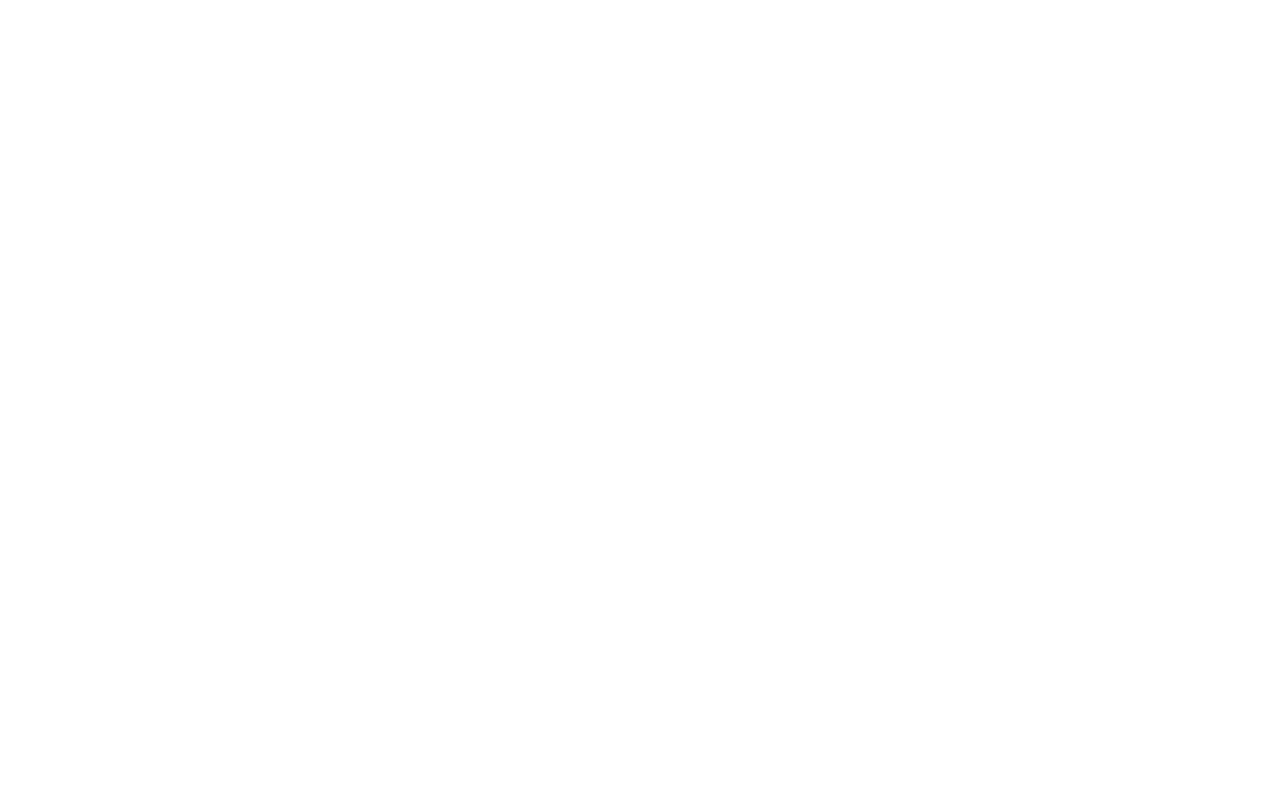
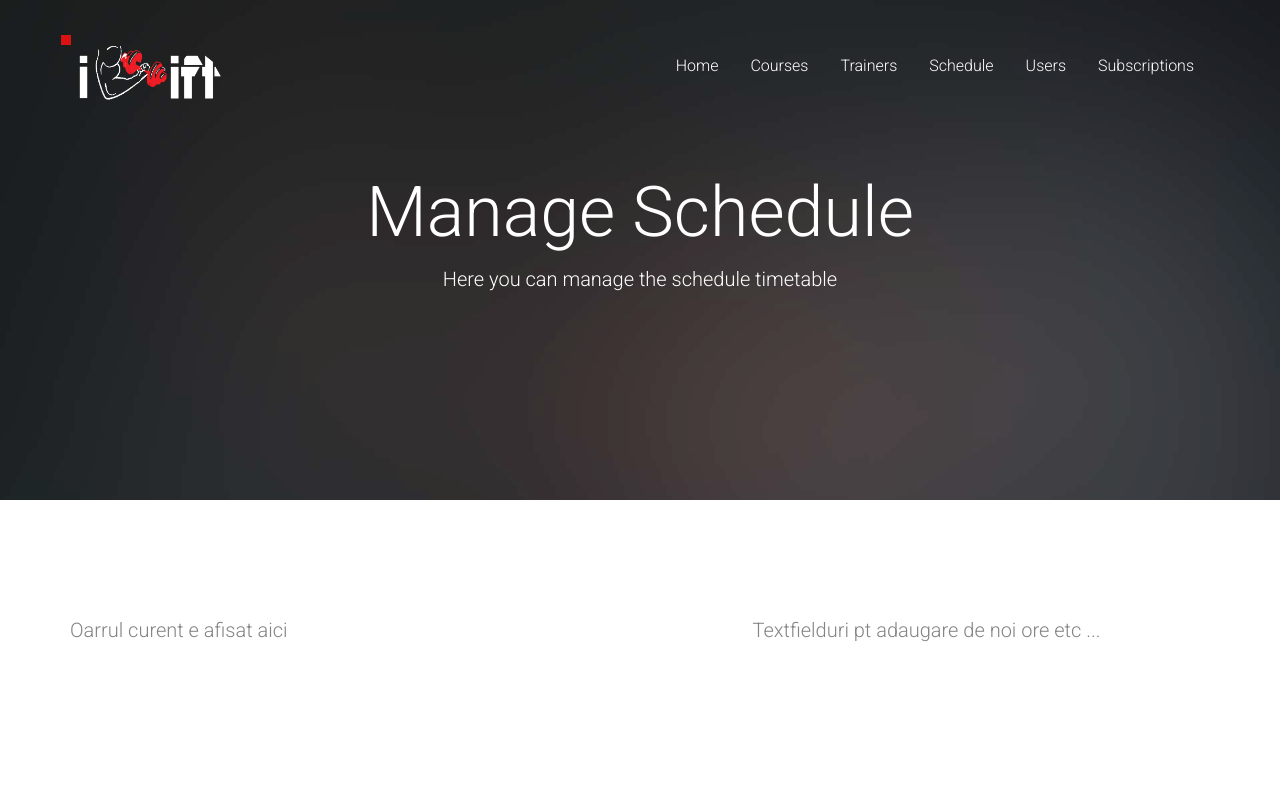
Before and after one commit to bmihaialexandru/ProiectColectiv, a React (Create React App) app in the folder WebApp/ClientApp/ilift/: page /manageschedules in a window 1280 px wide. Shown: the top 800 px of the page. Built offline with nearby package versions, Linux system fonts and the light colour scheme.

Commit message:
Created admin page

```diff
--- a/WebApp/ClientApp/ilift/src/App.js
+++ b/WebApp/ClientApp/ilift/src/App.js
@@ -8,6 +8,11 @@
 import {ContactPage} from './pages/ContactPage';
 import {SchedulePage} from './pages/SchedulePage';
 import {LoginPage} from './pages/LoginPage';
+import {CoursesPageAdmin} from './pages/CoursesPageAdmin';
+import {TrainersPageAdmin} from './pages/TrainersPageAdmin';
+import {SchedulePageAdmin} from './pages/SchedulePageAdmin';
+import {UsersPageAdmin} from './pages/UsersPageAdmin';
+import {AdminHome} from './pages/AdminHome';
 
 class App extends Component {
   render() {
@@ -22,6 +27,11 @@
             <Route exact path='/schedule' component={SchedulePage} />
             <Route exact path='/contact' component={ContactPage} />
             <Route exact path='/about' component={AboutPage} />
+            <Route exact path='/admin' component={AdminHome} />
+            <Route exact path='/managecourses' component={CoursesPageAdmin}/>
+            <Route exact path='/managetrainers' component={TrainersPageAdmin}/>
+            <Route exact path='/manageschedules' component={SchedulePageAdmin}/>
+            <Route exact path='/manageusers' component={UsersPageAdmin}/>
          </Switch>
       </div>
     </Router>
--- /dev/null
+++ b/WebApp/ClientApp/ilift/src/components/HeaderAdmin.js
@@ -0,0 +1,37 @@
+import React, { Component } from 'react';
+import { Link } from 'react-router-dom';
+
+export class HeaderAdmin extends Component {
+
+
+  render() {
+        return (
+        <div id="fh5co-header">
+        <header id="fh5co-header-section">
+        <div className="container">
+            <div className="nav-header">
+                <h1 id="fh5co-logo"><Link to={'/'}><div className="header-logo-ilift"></div></Link></h1>
+
+                <nav id="fh5co-menu-wrap" role="navigation">
+                    <ul className="sf-menu" id="fh5co-primary-menu">
+                        <li className="active">
+                            <Link to={'/admin'}>Home</Link>
+                        </li>
+                        <li>
+                            <Link  to={'/managecourses'}>Courses</Link>
+                        </li>
+                        <li>
+                            <Link to={'/managetrainers'}>Trainers</Link>
+                        </li>
+                        <li><Link to={'/manageschedules'}>Schedule</Link></li>
+                        <li><Link to={'/manageusers'}>Users</Link></li>
+                        <li><Link to={'/managesubscpritions'}>Subscriptions</Link></li>
+                    </ul>
+                </nav>
+            </div>
+        </div>
+        </header>
+        </div>
+    );
+  }
+}
--- /dev/null
+++ b/WebApp/ClientApp/ilift/src/pages/AdminHome.js
@@ -0,0 +1,52 @@
+import React, { Component } from 'react';
+import {Footer} from '../components/Footer';
+import {HeaderAdmin} from '../components/HeaderAdmin';
+
+
+export class AdminHome extends Component {
+   componentWillReceiveProps(nextProps){
+    console.log("homeadmin");
+    window.location.reload();
+  }
+
+  render() {
+      return (
+        <div id="fh5co-wrapper">
+        <div id="fh5co-page">
+
+        <HeaderAdmin/>
+
+        <div className="fh5co-parallax back-4" data-stellar-background-ratio="0.5">
+          <div className="overlay"></div>
+          <div className="container">
+            <div className="row">
+              <div className="col-md-8 col-md-offset-2 col-sm-12 col-sm-offset-0 col-xs-12 col-xs-offset-0 text-center fh5co-table">
+                <div className="fh5co-intro fh5co-table-cell animate-box">
+                  <h1 className="text-center">Hello , admin !</h1>
+                  <p> Here you can manage all the page data </p>
+                </div>
+              </div>
+            </div>
+          </div>
+        </div>
+
+        <div id="fh5co-team-section">
+        <div className="container">
+          <div>Punem toate inputurile pt admin</div>
+          <div className="row about">
+            <div className="col-md-12 col-md-offset-0 animate-box">
+              <p>Info pt admin etc.. </p>
+            </div>
+          </div>
+
+
+
+        </div>
+      </div>
+
+        <Footer/>
+        </div>
+        </div>
+      );
+  }
+}
--- /dev/null
+++ b/WebApp/ClientApp/ilift/src/pages/CoursesPageAdmin.js
@@ -0,0 +1,49 @@
+import React, { Component } from 'react';
+import {HeaderAdmin} from '../components/HeaderAdmin';
+import {Footer} from '../components/Footer';
+
+export class CoursesPageAdmin extends Component {
+  render() {
+      return (
+        <div id="fh5co-wrapper">
+        <div id="fh5co-page">
+
+        <HeaderAdmin/>
+
+        <div className="fh5co-parallax back-4" data-stellar-background-ratio="0.5">
+          <div className="overlay"></div>
+          <div className="container">
+            <div className="row">
+              <div className="col-md-8 col-md-offset-2 col-sm-12 col-sm-offset-0 col-xs-12 col-xs-offset-0 text-center fh5co-table">
+                <div className="fh5co-intro fh5co-table-cell animate-box">
+                  <h1 className="text-center">Manage Courses </h1>
+                  <p> Here you can manage all the Courses </p>
+                </div>
+              </div>
+            </div>
+          </div>
+        </div>
+
+      <div id="fh5co-team-section">
+        <div className="container">
+
+          <div className="row about">
+            <div className="col-md-7 col-md-offset-0 animate-box">
+              <p>ListView cursuri </p>
+            </div>
+
+            <div className="col-md-5 col-md-offset-0 animate-box">
+              <p>Input pt add cursuri </p>
+            </div>
+
+          </div>
+        </div>
+      </div>
+
+
+        <Footer/>
+        </div>
+        </div>
+      );
+  }
+}
--- /dev/null
+++ b/WebApp/ClientApp/ilift/src/pages/SchedulePageAdmin.js
@@ -0,0 +1,52 @@
+import React, { Component } from 'react';
+import {HeaderAdmin} from '../components/HeaderAdmin';
+import {Footer} from '../components/Footer';
+
+export class SchedulePageAdmin extends Component {
+  componentWillReceiveProps(nextProps){
+    window.location.reload();
+  }
+  render() {
+      return (
+        <div id="fh5co-wrapper">
+        <div id="fh5co-page">
+
+        <HeaderAdmin/>
+
+        <div className="fh5co-parallax back-4" data-stellar-background-ratio="0.5">
+          <div className="overlay"></div>
+          <div className="container">
+            <div className="row">
+              <div className="col-md-8 col-md-offset-2 col-sm-12 col-sm-offset-0 col-xs-12 col-xs-offset-0 text-center fh5co-table">
+                <div className="fh5co-intro fh5co-table-cell animate-box">
+                  <h1 className="text-center">Manage Schedule </h1>
+                  <p> Here you can manage the schedule timetable </p>
+                </div>
+              </div>
+            </div>
+          </div>
+        </div>
+
+      <div id="fh5co-team-section">
+        <div className="container">
+
+          <div className="row about">
+            <div className="col-md-7 col-md-offset-0 animate-box">
+              <p>Oarrul curent e afisat aici </p>
+            </div>
+
+            <div className="col-md-5 col-md-offset-0 animate-box">
+              <p>Textfielduri pt adaugare de noi ore etc ...</p>
+            </div>
+
+          </div>
+        </div>
+      </div>
+
+
+        <Footer/>
+        </div>
+        </div>
+      );
+  }
+}
--- /dev/null
+++ b/WebApp/ClientApp/ilift/src/pages/TrainersPageAdmin.js
@@ -0,0 +1,49 @@
+import React, { Component } from 'react';
+import {HeaderAdmin} from '../components/HeaderAdmin';
+import {Footer} from '../components/Footer';
+
+export class TrainersPageAdmin extends Component {
+  componentWillReceiveProps(nextProps){
+    window.location.reload();
+  }
+  render() {
+      return (
+        <div id="fh5co-wrapper">
+        <div id="fh5co-page">
+
+        <HeaderAdmin/>
+
+        <div className="fh5co-parallax back-4" data-stellar-background-ratio="0.5">
+          <div className="overlay"></div>
+          <div className="container">
+            <div className="row">
+              <div className="col-md-8 col-md-offset-2 col-sm-12 col-sm-offset-0 col-xs-12 col-xs-offset-0 text-center fh5co-table">
+                <div className="fh5co-intro fh5co-table-cell animate-box">
+                  <h1 className="text-center">Manage Trainers </h1>
+                  <p> Here you can manage all the trainers </p>
+                </div>
+              </div>
+            </div>
+          </div>
+        </div>
+
+        <div id="fh5co-team-section">
+        <div className="container">
+          <div>Punem toate inputurile pt traineri</div>
+          <div className="row about">
+            <div className="col-md-12 col-md-offset-0 animate-box">
+              <p>ListView cu trainerii </p>
+            </div>
+          </div>
+
+
+
+        </div>
+      </div>
+
+        <Footer/>
+        </div>
+        </div>
+      );
+  }
+}
--- /dev/null
+++ b/WebApp/ClientApp/ilift/src/pages/UsersPageAdmin.js
@@ -0,0 +1,52 @@
+import React, { Component } from 'react';
+import {HeaderAdmin} from '../components/HeaderAdmin';
+import {Footer} from '../components/Footer';
+
+export class UsersPageAdmin extends Component {
+  componentWillReceiveProps(nextProps){
+    window.location.reload();
+  }
+  render() {
+      return (
+        <div id="fh5co-wrapper">
+        <div id="fh5co-page">
+
+        <HeaderAdmin/>
+
+        <div className="fh5co-parallax back-4" data-stellar-background-ratio="0.5">
+          <div className="overlay"></div>
+          <div className="container">
+            <div className="row">
+              <div className="col-md-8 col-md-offset-2 col-sm-12 col-sm-offset-0 col-xs-12 col-xs-offset-0 text-center fh5co-table">
+                <div className="fh5co-intro fh5co-table-cell animate-box">
+                  <h1 className="text-center">Manage Users </h1>
+                  <p> Here you can manage all the users </p>
+                </div>
+              </div>
+            </div>
+          </div>
+        </div>
+
+      <div id="fh5co-team-section">
+        <div className="container">
+
+          <div className="row about">
+            <div className="col-md-7 col-md-offset-0 animate-box">
+              <p>ListView cu Userii </p>
+            </div>
+
+            <div className="col-md-5 col-md-offset-0 animate-box">
+              <p> COmponenta de register  user vine aici </p>
+            </div>
+
+          </div>
+        </div>
+      </div>
+
+
+        <Footer/>
+        </div>
+        </div>
+      );
+  }
+}
```
